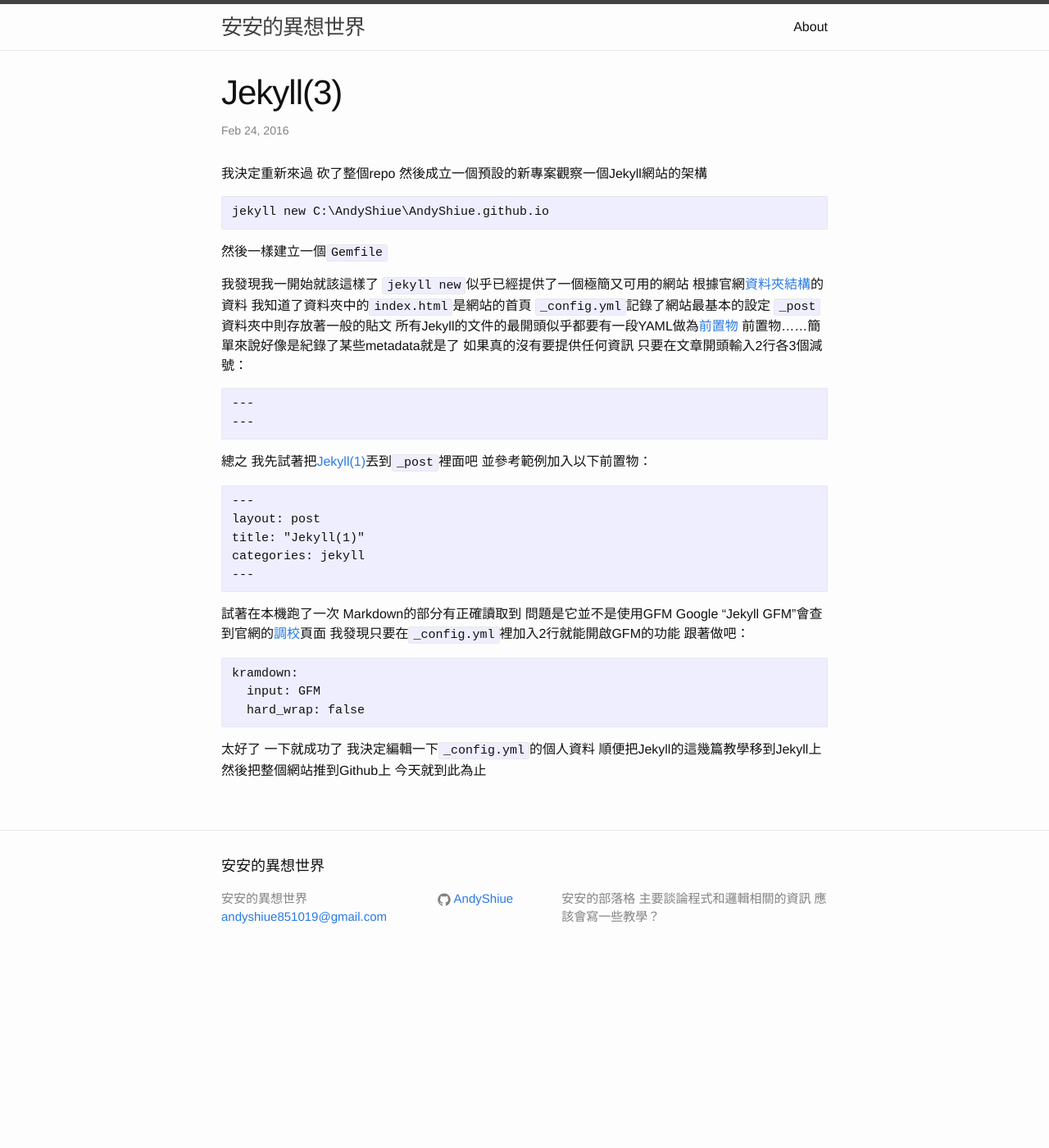
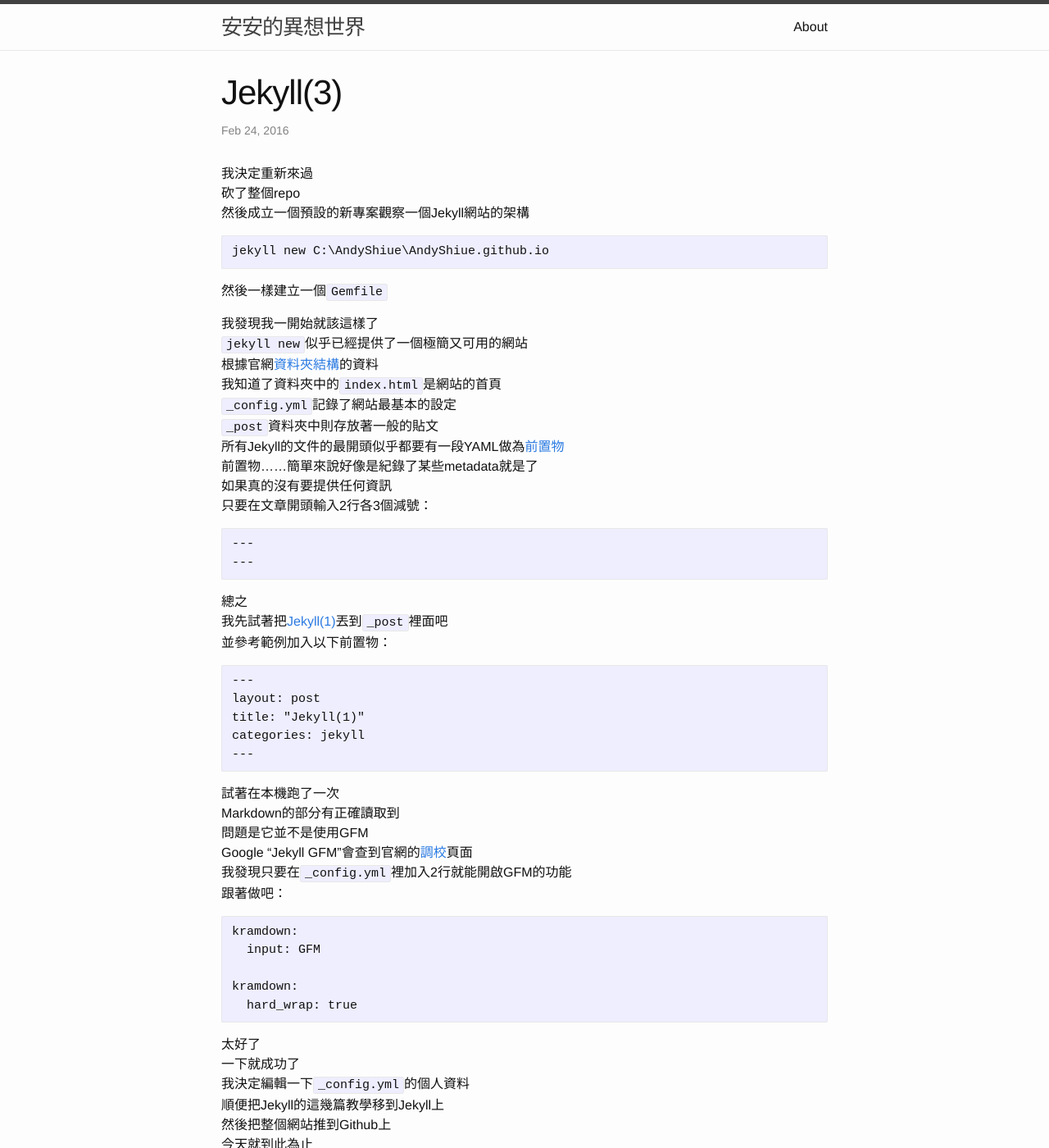
Before and after one commit to AndyShiue/AndyShiue.github.io, a Jekyll site: the page built from _posts/2016-02-24-jekyll-retry.md, in a window 1280 px wide and 1400 px high. Shown: the whole window at 82% size. Built offline with Jekyll 4.4.1, drawn with Linux system fonts in a browser that asks for light colours.

Commit message:
Set hard wrap to true again.

````diff
--- a/_config.yml
+++ b/_config.yml
@@ -22,4 +22,6 @@
 
 kramdown:
   input: GFM
-  hard_wrap: false
+
+kramdown:
+  hard_wrap: true
--- a/_posts/2016-02-24-jekyll-retry.md
+++ b/_posts/2016-02-24-jekyll-retry.md
@@ -54,7 +54,9 @@
 ```
 kramdown:
   input: GFM
-  hard_wrap: false
+
+kramdown:
+  hard_wrap: true
 ```
 
 太好了
````
